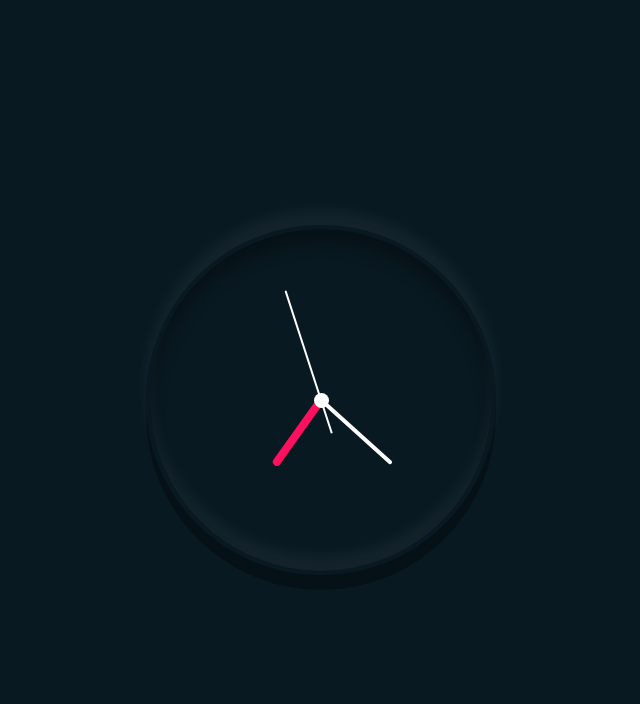
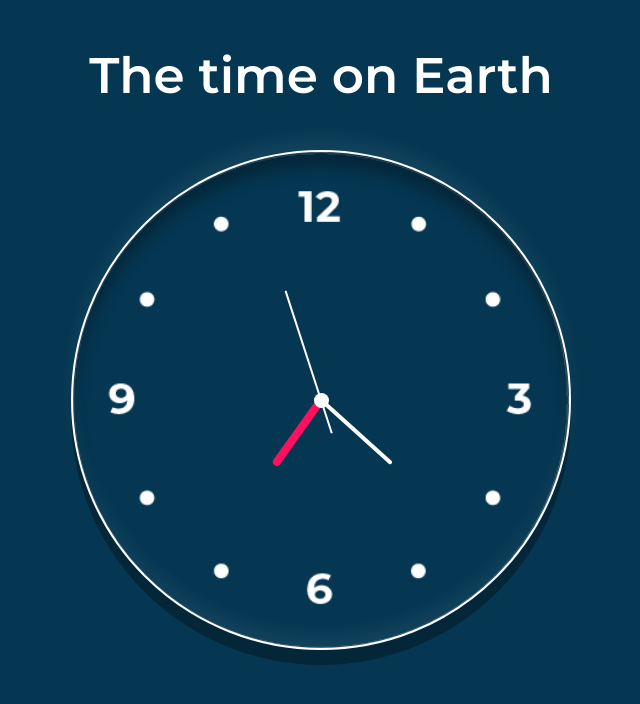
Before and after one commit to raqxo/challenge-2, a plain HTML site: page index.html in a window 1280 px wide. Shown: the whole page, without its empty margins (319-959 px from the left). Drawn offline with Linux system fonts and the light colour scheme.

Commit message:
klok af
klok is af, veranderd op kleur

```diff
--- a/index.html
+++ b/index.html
@@ -2,13 +2,15 @@
 <html lang="nl">
 	<head>
 		<meta charset="UTF-8" />
-		<title>Klok</title>
+		<meta name="viewport" content="width=device-width, initial-scale=1.0" />
+		<title>Time on Earth</title>
 		<link type="text/css" href="styles/my_style.css" rel="stylesheet" />
 		<script type="text/javascript" src="scripts/jquery-1.9.1.min.js"></script>
 		<script type="text/javascript" src="scripts/my_scripts.js"></script>
 	</head>
 	<body>
 		<div class="clock">
+			<h1>The time on Earth</h1>
 			<div class="hour">
 				<div class="hr" id="hr"></div>
 			</div>
--- a/scripts/my_scripts.js
+++ b/scripts/my_scripts.js
@@ -10,3 +10,36 @@ setInterval(() => {
 	mn.style.transform = `rotateZ(${mm}deg)`;
 	sc.style.transform = `rotateZ(${ss}deg)`;
 })
+
+function updateBackground() {
+ 	var dayz = new Date();
+  	var hh = dayz.getHours();
+  	var sss = dayz.getSeconds();
+
+	if (hh >= 6 && hh <= 10) {
+    document.body.style.backgroundColor='#EF810E';
+	} else if (hh >= 11 && hh <= 20) {
+    document.body.style.backgroundColor='#053752';
+	} else {
+    document.body.style.backgroundColor='#001A26';
+	}
+}
+
+
+
+// function updateBackground() {
+//  	var dayz = new Date();
+//   	var hh = dayz.getHours();
+//   	var sss = dayz.getSeconds();
+
+// 	if (sss >= 6 && sss <= 10) {
+//     document.body.style.backgroundColor='#EF810E';
+// 	} else if (sss >= 11 && sss <= 20) {
+//     document.body.style.backgroundColor='#053752';
+// 	} else {
+//     document.body.style.backgroundColor='#001A26';
+// 	}
+// }
+
+setInterval(updateBackground, 500);
+updateBackground();
--- a/styles/my_style.css
+++ b/styles/my_style.css
@@ -1,3 +1,5 @@
+@import url('https://fonts.googleapis.com/css2?family=Montserrat:wght@300;600&display=swap');
+
 * {
 	margin: 0;
 	padding: 0;
@@ -12,15 +14,23 @@ body {
 	background: #091921;
 }
 
+h1 {
+	margin-top: -500px;
+	color: white;
+	font-family: 'Montserrat', sans-serif;
+	font-weight: 600;
+}
+
 .clock {
-	width: 350px;
-	height: 350px;
+	width: 400px;
+	height: 400px;
 	display: flex;
 	justify-content: center;
 	align-items: center;
-	background: url(images/klok.png);
+	background: url(klok5.png);
+	background-repeat: no-repeat;
 	background-size: cover;
-	border: 4px solid #091921;
+	border: 2px solid white;
 	border-radius: 50%;
 	box-shadow: 0 -15px 15px rgba(255,255,255,0.05),
 				inset 0 -15px 15px rgba(255,255,255,0.05),
@@ -95,3 +105,37 @@ body {
 	z-index: 12;
 	border-radius: 6px 6px 0 0;
 }
+
+
+@media only screen and (max-width: 376px) {
+
+	.clock {
+		grid-template-columns: 100%;
+		width: 250px;
+		height: 250px;
+	}
+
+	h1 {
+		text-align: center;
+		margin-top: -400px;
+	}
+}
+
+@media only screen and (min-width: 768px) {
+	.clock {
+	grid-template-columns: 100%;
+	width: 500px;
+	height: 500px;
+
+	}
+
+	h1 {
+		font-size: 50px;
+		text-align: center;
+		margin-top: -650px;
+	}
+}
+
+@media only screen and (max-width: 1600px) {
+
+}
```
Also changed, not shown: styles/klok.png (added), styles/klok1.png (added), styles/klok2.png (added), styles/klok3.png (added), styles/klok4.png (added), styles/klok5.png (added), styles/space.png (added), 1 other file.
